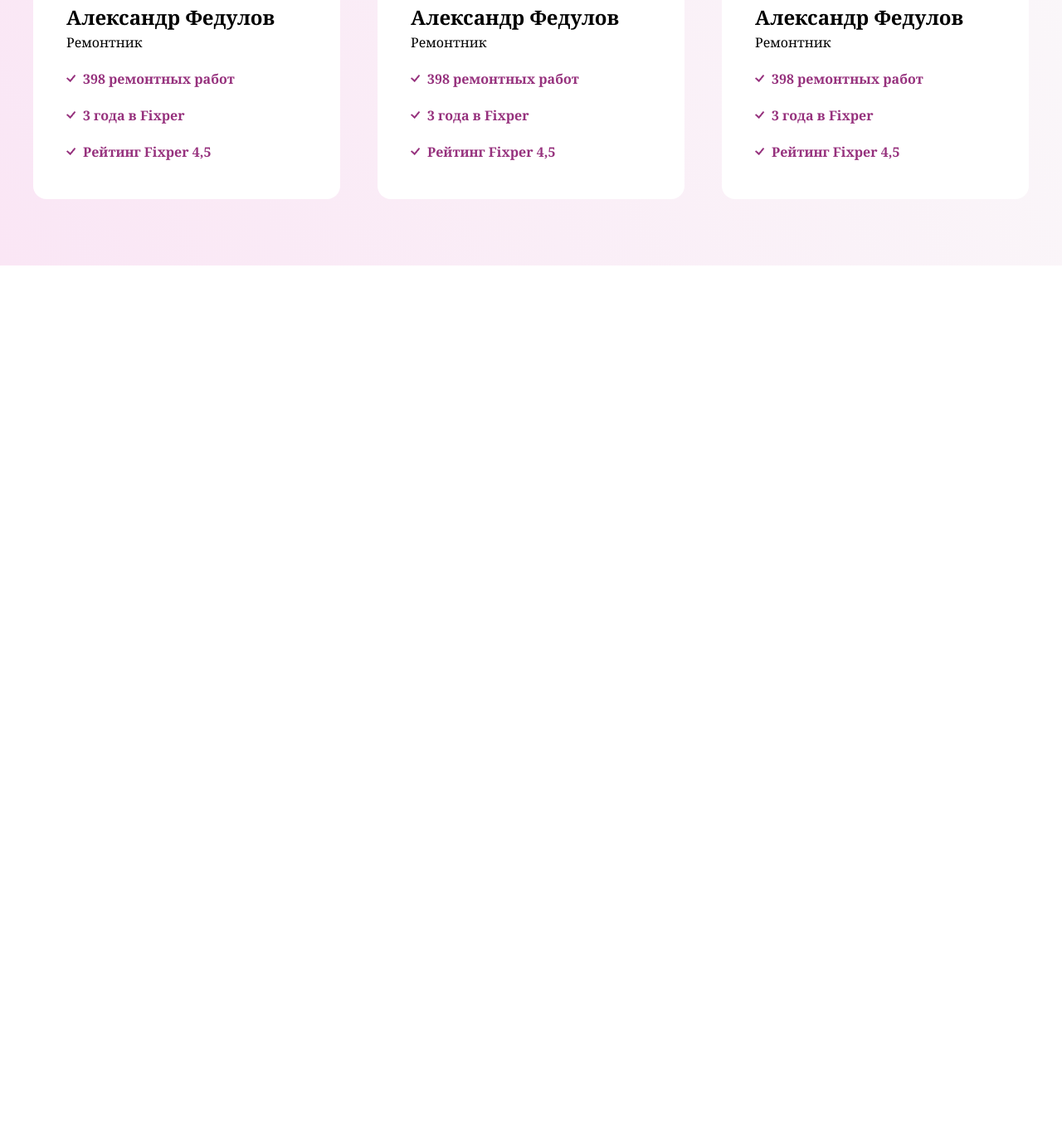
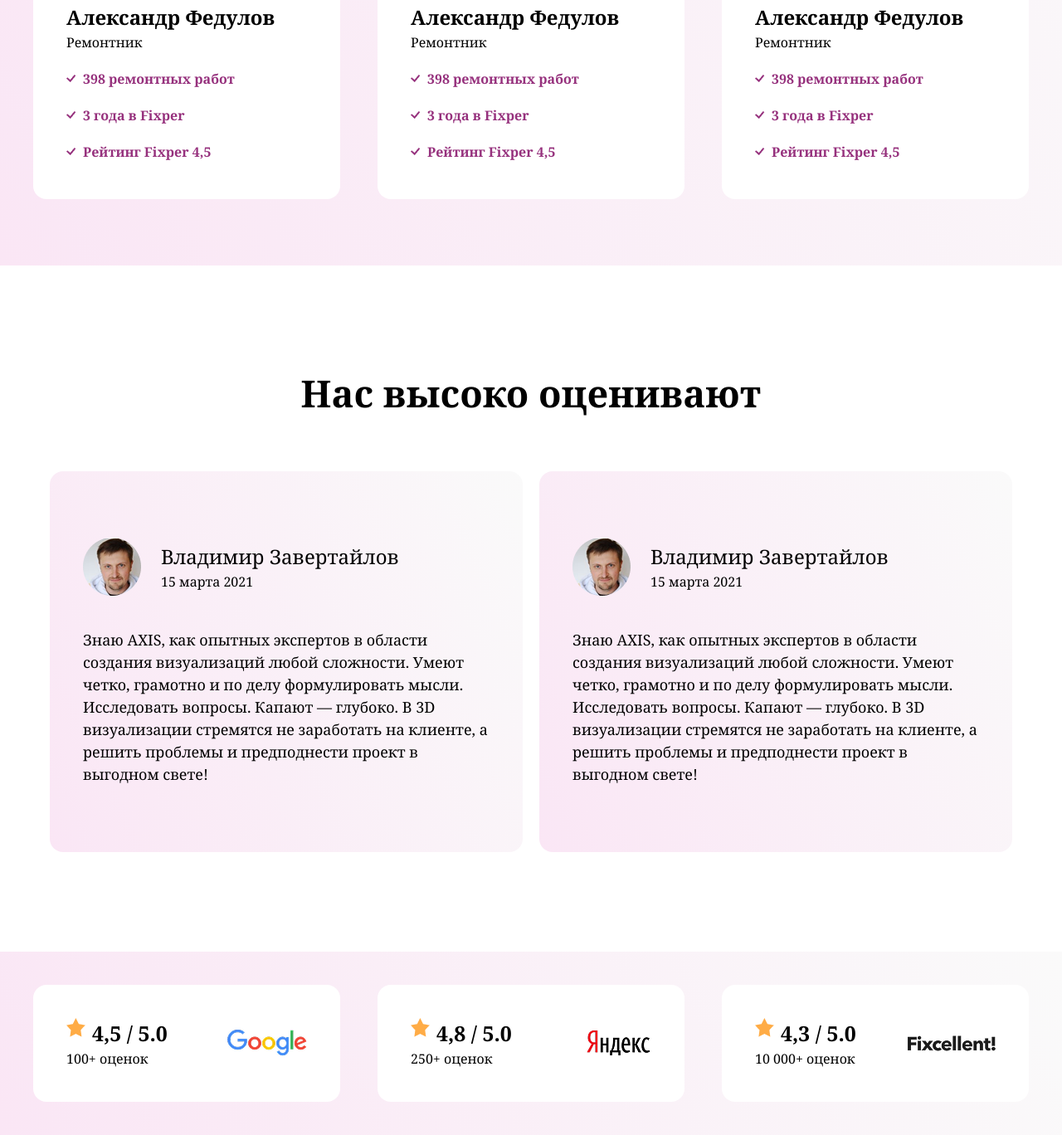
Before and after one commit to FazilovAzimjon/Github8, a website: page src/index.html in a window 1280 px wide. Shown: the part 4127-5495 px from the top of the page at 83% size. Before the commit the page ends 4447 px from the top, so only its background shows below. Drawn offline with nearby package versions, Linux system fonts and the light colour scheme; files that its build step writes are made by us from their sources.

Commit message:
Нас высоко оценивают

```diff
--- a/src/index.html
+++ b/src/index.html
@@ -200,9 +200,12 @@
                                 <p class="text-[24px] font-[600] ">Александр Федулов</p>
                                 <p class="text-[16px] font-[400]">Ремонтник</p>
                             </div>
-                            <p class="text-[16px] font-[600] text-[#96317D] flex items-center gap-2"> <span><img src="./Vector 15.png" alt=""></span>398 ремонтных работ</p>
-                             <p class="text-[16px] font-[600] text-[#96317D] flex items-center gap-2"> <span><img src="./Vector 15.png" alt=""></span>3 года в Fixper</p>
-                             <p class="text-[16px] font-[600] text-[#96317D] flex items-center gap-2"> <span><img src="./Vector 15.png" alt=""></span>Рейтинг Fixper 4,5</p>
+                            <p class="text-[16px] font-[600] text-[#96317D] flex items-center gap-2"> <span><img
+                                        src="./Vector 15.png" alt=""></span>398 ремонтных работ</p>
+                            <p class="text-[16px] font-[600] text-[#96317D] flex items-center gap-2"> <span><img
+                                        src="./Vector 15.png" alt=""></span>3 года в Fixper</p>
+                            <p class="text-[16px] font-[600] text-[#96317D] flex items-center gap-2"> <span><img
+                                        src="./Vector 15.png" alt=""></span>Рейтинг Fixper 4,5</p>
                         </div>
                     </div>
                     <div class="w-[370px] h-[647px] bg-[white] rounded-2xl lg:block hidden">
@@ -212,9 +215,12 @@
                                 <p class="text-[24px] font-[600] ">Александр Федулов</p>
                                 <p class="text-[16px] font-[400]">Ремонтник</p>
                             </div>
-                            <p class="text-[16px] font-[600] text-[#96317D] flex items-center gap-2"> <span><img src="./Vector 15.png" alt=""></span>398 ремонтных работ</p>
-                             <p class="text-[16px] font-[600] text-[#96317D] flex items-center gap-2"> <span><img src="./Vector 15.png" alt=""></span>3 года в Fixper</p>
-                             <p class="text-[16px] font-[600] text-[#96317D] flex items-center gap-2"> <span><img src="./Vector 15.png" alt=""></span>Рейтинг Fixper 4,5</p>
+                            <p class="text-[16px] font-[600] text-[#96317D] flex items-center gap-2"> <span><img
+                                        src="./Vector 15.png" alt=""></span>398 ремонтных работ</p>
+                            <p class="text-[16px] font-[600] text-[#96317D] flex items-center gap-2"> <span><img
+                                        src="./Vector 15.png" alt=""></span>3 года в Fixper</p>
+                            <p class="text-[16px] font-[600] text-[#96317D] flex items-center gap-2"> <span><img
+                                        src="./Vector 15.png" alt=""></span>Рейтинг Fixper 4,5</p>
                         </div>
                     </div>
                     <div class="w-[370px] h-[647px] bg-[white] rounded-2xl lg:block hidden">
@@ -224,10 +230,94 @@
                                 <p class="text-[24px] font-[600] ">Александр Федулов</p>
                                 <p class="text-[16px] font-[400]">Ремонтник</p>
                             </div>
-                            <p class="text-[16px] font-[600] text-[#96317D] flex items-center gap-2"> <span><img src="./Vector 15.png" alt=""></span>398 ремонтных работ</p>
-                             <p class="text-[16px] font-[600] text-[#96317D] flex items-center gap-2"> <span><img src="./Vector 15.png" alt=""></span>3 года в Fixper</p>
-                             <p class="text-[16px] font-[600] text-[#96317D] flex items-center gap-2"> <span><img src="./Vector 15.png" alt=""></span>Рейтинг Fixper 4,5</p>
+                            <p class="text-[16px] font-[600] text-[#96317D] flex items-center gap-2"> <span><img
+                                        src="./Vector 15.png" alt=""></span>398 ремонтных работ</p>
+                            <p class="text-[16px] font-[600] text-[#96317D] flex items-center gap-2"> <span><img
+                                        src="./Vector 15.png" alt=""></span>3 года в Fixper</p>
+                            <p class="text-[16px] font-[600] text-[#96317D] flex items-center gap-2"> <span><img
+                                        src="./Vector 15.png" alt=""></span>Рейтинг Fixper 4,5</p>
                         </div>
+                    </div>
+                </div>
+            </div>
+        </section>
+        <section class="max-w-300 m-auto mt-25 p-5">
+            <p class="lg:text-[45px] text-[25px] font-[700] text-center">Нас высоко оценивают</p>
+            <div class="flex justify-between mt-15">
+                <div class="bg-linear-65 from-[#FAE6F5] to-[#FAFAFA] w-full lg:w-[570px] py-20 rounded-2xl p-10">
+                    <div class="flex items-center gap-5 lg:gap-6">
+                        <img src="./image 14.png" alt="">
+                        <div>
+                            <p class="lg:text-[24px] text-[16px] font-[500] ">Владимир Завертайлов</p>
+                            <p class="text-[16px] font-[400]">15 марта 2021</p>
+                        </div>
+                    </div>
+                    <p class="lg:text-[18px] text-[16px] font-[400] w-[300px] lg:w-[490px] mt-10">Знаю AXIS, как опытных
+                        экспертов в области
+                        создания визуализаций любой сложности. Умеют четко, грамотно и по делу формулировать мысли.
+                        Исследовать вопросы. Капают — глубоко. В 3D визуализации стремятся не заработать на клиенте, а
+                        решить проблемы и предподнести проект в выгодном свете!</p>
+                </div>
+                <div class="bg-linear-65 from-[#FAE6F5] to-[#FAFAFA] w-[570px] py-20 rounded-2xl p-10 lg:block hidden">
+                    <div class="flex items-center gap-6">
+                        <img src="./image 14.png" alt="">
+                        <div>
+                            <p class="text-[24px] font-[500] ">Владимир Завертайлов</p>
+                            <p class="text-[16px] font-[400]">15 марта 2021</p>
+                        </div>
+                    </div>
+                    <p class="text-[18px] font-[400] w-[490px] mt-10">Знаю AXIS, как опытных экспертов в области
+                        создания визуализаций любой сложности. Умеют четко, грамотно и по делу формулировать мысли.
+                        Исследовать вопросы. Капают — глубоко. В 3D визуализации стремятся не заработать на клиенте, а
+                        решить проблемы и предподнести проект в выгодном свете!</p>
+                </div>
+            </div>
+        </section>
+        <section class="bg-linear-65 from-[#FAE6F5] to-[#FAFAFA] mt-25  py-10">
+<div class="max-w-300 m-auto flex justify-between lg:flex-row flex-col gap-5 items-center">
+<div class="w-[370px] py-10 bg-[white] p-10 rounded-2xl">
+<div class="flex items-center justify-between">
+    <div class="">
+
+        <div class="flex  gap-2">
+            <div>
+                <img src="./Star 37.png" alt="">
+            </div>
+            <p class="text-[25px] font-[600]">4,5 / 5.0</p>
+        </div>
+        <p class="text-[16px] font-[400]">100+ оценок</p>
+    </div>
+    <img src="./1200px-Google_2015_logo 8 (1).png" alt="">
+</div>
+</div>
+<div class="w-[370px] py-10 bg-[white] p-10 rounded-2xl">
+<div class="flex items-center justify-between">
+    <div class=" ">
+
+        <div class="flex  gap-2">
+            <div>
+                <img src="./Star 37.png" alt="">
+            </div>
+            <p class="text-[25px] font-[600]">4,8 / 5.0</p>
+        </div>
+        <p class="text-[16px] font-[400]">250+ оценок</p>
+    </div>
+    <img src="./yandex_logo 3.png" alt="">
+</div>
+</div>
+<div class="w-[370px] py-10 bg-[white] p-10 rounded-2xl">
+<div class="flex items-center justify-between">
+    <div class="">
+
+        <div class="flex  gap-2">
+            <div>
+                <img src="./Star 37.png" alt="">
+            </div>
+            <p class="text-[25px] font-[600]">4,3 / 5.0</p>
+        </div>
+        <p class="text-[16px] font-[400]">10 000+ оценок</p>
+    </div>
+    <img src="./logo fix 3.png" alt="">
 </div>
 </div>
 </div>
```
Also changed, not shown: src/1200px-Google_2015_logo 8 (1).png (added), src/Star 37.png (added), src/image 14.png (added), src/logo fix 3.png (added), src/yandex_logo 3.png (added). Lines whose indentation alone changed are shown as unchanged.
